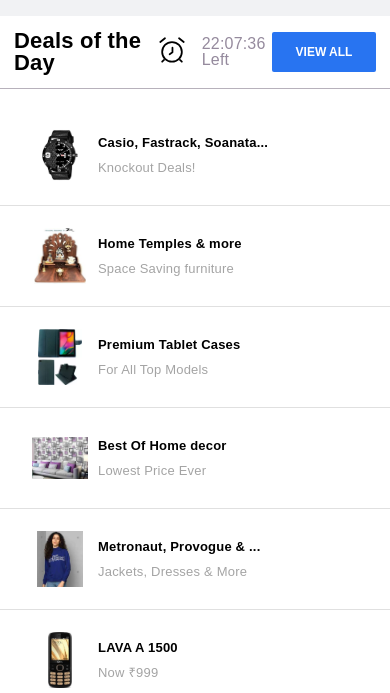
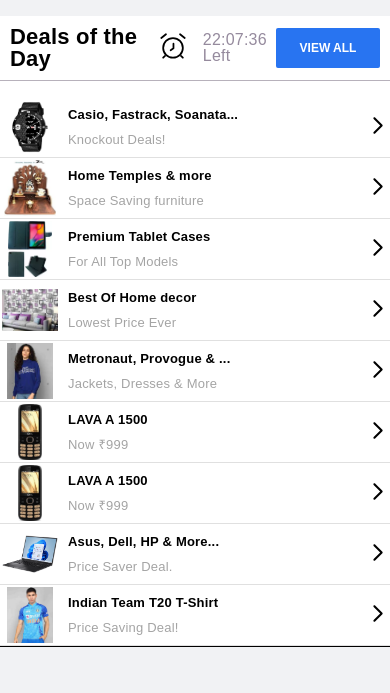
Before and after one commit to Nikhil9723/Flipkart-UI, a plain HTML site: page index.html in a window 390 px wide. Shown: the part 440-1133 px from the top of the page. After the commit the page ends 1103 px from the top, so only its background shows below. Drawn offline with Linux system fonts and the light colour scheme.

Commit message:
Updated css file fix aerrow in responsive

```diff
--- a/styles/main.css
+++ b/styles/main.css
@@ -72,7 +72,7 @@ a:link {
 }
 
 .container-2__deals-title {
-    padding: 14px;
+    padding: 10px;
     background-color: var(--primary-main-bg-color);
     display: var(--display-flex);
     justify-content: space-between;
@@ -262,7 +262,7 @@ a:link {
     }
 
     .product-style {
-        padding: 20px 0 20px 30px;
+        padding: 20px -30px 20px 30px;
         width: 100%;
         flex: 1;
         display: var(--display-flex);
```
